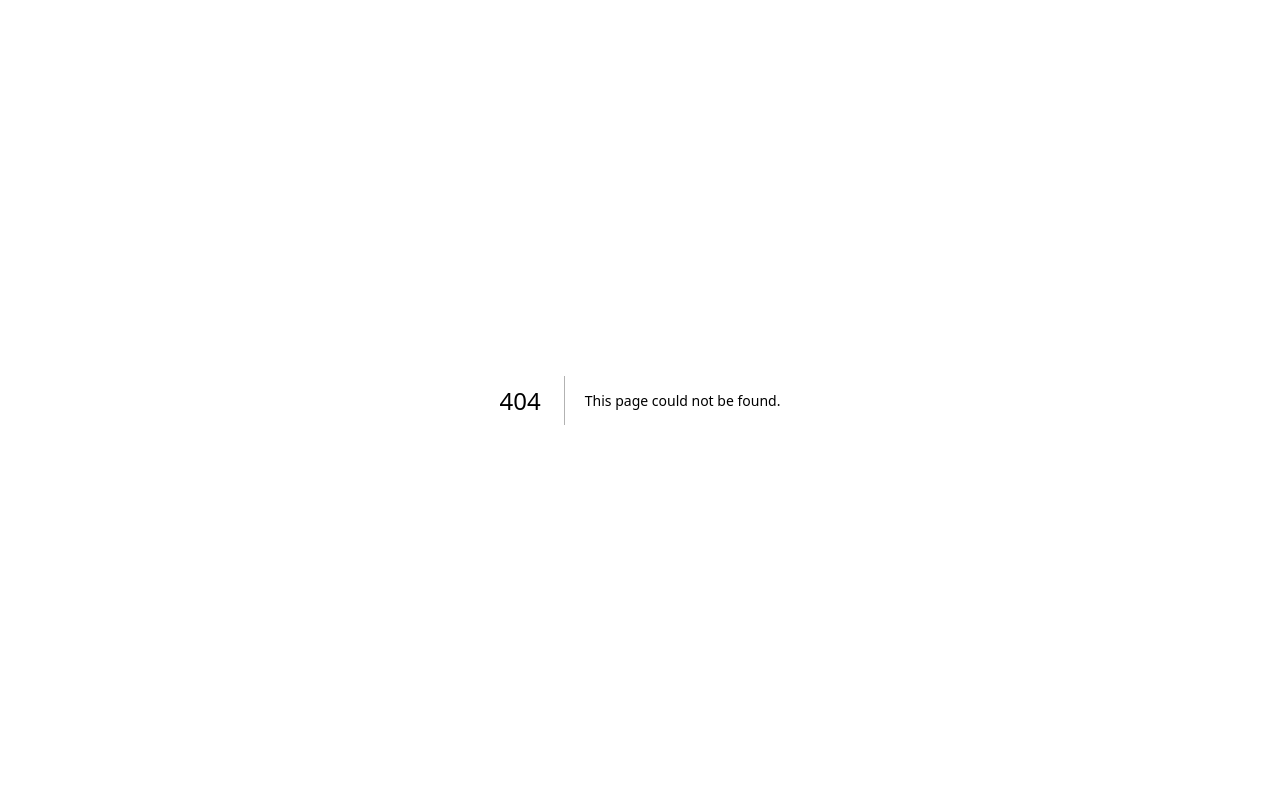
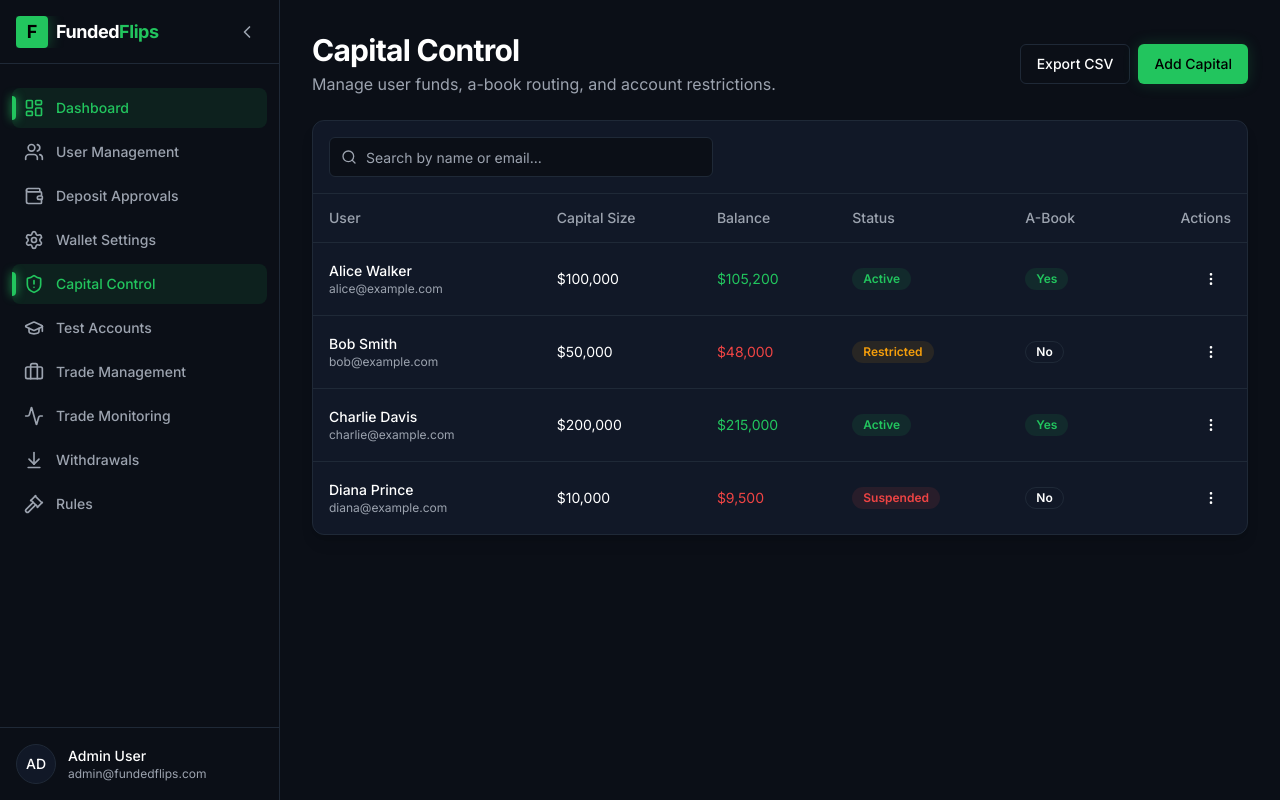
Before and after one commit to mycle-ahir/poly, a Next.js app: page /dashboard/capital-control in a window 1280 px wide. Before the commit this address had no page. Built offline with nearby package versions, Linux system fonts and the light colour scheme.

Commit message:
dashobard_capital_control

```diff
--- /dev/null
+++ b/app/dashboard/capital-control/page.tsx
@@ -0,0 +1,115 @@
+"use client";
+
+import { useState } from "react";
+import { Search, MoreVertical } from "lucide-react";
+import { Input } from "@/components/ui/Input";
+import { Badge } from "@/components/ui/Badge";
+import { Button } from "@/components/ui/Button";
+import {
+  Table,
+  TableBody,
+  TableCell,
+  TableHead,
+  TableHeader,
+  TableRow,
+} from "@/components/ui/Table";
+
+const DUMMY_DATA = [
+  { id: 1, user: "Alice Walker", email: "alice@example.com", capital: 100000, balance: 105200, status: "Active", aBook: true },
+  { id: 2, user: "Bob Smith", email: "bob@example.com", capital: 50000, balance: 48000, status: "Restricted", aBook: false },
+  { id: 3, user: "Charlie Davis", email: "charlie@example.com", capital: 200000, balance: 215000, status: "Active", aBook: true },
+  { id: 4, user: "Diana Prince", email: "diana@example.com", capital: 10000, balance: 9500, status: "Suspended", aBook: false },
+];
+
+export default function CapitalControlPage() {
+  const [search, setSearch] = useState("");
+
+  const filteredData = DUMMY_DATA.filter((item) =>
+    item.user.toLowerCase().includes(search.toLowerCase()) ||
+    item.email.toLowerCase().includes(search.toLowerCase())
+  );
+
+  return (
+    <div className="space-y-6">
+      <div className="flex flex-col sm:flex-row sm:items-center justify-between gap-4">
+        <div>
+          <h1 className="text-3xl font-bold tracking-tight">Capital Control</h1>
+          <p className="text-[var(--muted)] mt-1">Manage user funds, a-book routing, and account restrictions.</p>
+        </div>
+        <div className="flex items-center gap-2">
+          <Button variant="outline">Export CSV</Button>
+          <Button>Add Capital</Button>
+        </div>
+      </div>
+
+      <div className="bg-[var(--card)] border border-[var(--border)] rounded-xl overflow-hidden shadow-lg">
+        <div className="p-4 border-b border-[var(--border)] flex items-center gap-2">
+          <div className="relative w-full max-w-sm">
+            <Search className="absolute left-3 top-1/2 -translate-y-1/2 text-[var(--muted)]" size={16} />
+            <Input
+              placeholder="Search by name or email..."
+              value={search}
+              onChange={(e) => setSearch(e.target.value)}
+              className="pl-9"
+            />
+          </div>
+        </div>
+        <Table>
+          <TableHeader>
+            <TableRow>
+              <TableHead>User</TableHead>
+              <TableHead>Capital Size</TableHead>
+              <TableHead>Balance</TableHead>
+              <TableHead>Status</TableHead>
+              <TableHead>A-Book</TableHead>
+              <TableHead className="text-right">Actions</TableHead>
+            </TableRow>
+          </TableHeader>
+          <TableBody>
+            {filteredData.map((row) => (
+              <TableRow key={row.id}>
+                <TableCell>
+                  <div className="font-medium text-white">{row.user}</div>
+                  <div className="text-xs text-[var(--muted)]">{row.email}</div>
+                </TableCell>
+                <TableCell>${row.capital.toLocaleString()}</TableCell>
+                <TableCell>
+                  <span className={row.balance >= row.capital ? "text-[var(--primary)]" : "text-[var(--danger)]"}>
+                    ${row.balance.toLocaleString()}
+                  </span>
+                </TableCell>
+                <TableCell>
+                  <Badge
+                    variant={
+                      row.status === "Active" ? "success" :
+                      row.status === "Restricted" ? "warning" : "danger"
+                    }
+                  >
+                    {row.status}
+                  </Badge>
+                </TableCell>
+                <TableCell>
+                  <Badge variant={row.aBook ? "default" : "outline"}>
+                    {row.aBook ? "Yes" : "No"}
+                  </Badge>
+                </TableCell>
+                <TableCell className="text-right">
+                  <Button variant="ghost" size="icon">
+                    <MoreVertical size={16} />
+                  </Button>
+                </TableCell>
+              </TableRow>
+            ))}
+            {filteredData.length === 0 && (
+              <TableRow>
+                <TableCell colSpan={6} className="text-center py-8 text-[var(--muted)]">
+                  No accounts found.
+                </TableCell>
+              </TableRow>
+            )}
+          </TableBody>
+        </Table>
+      </div>
+    </div>
+  );
+}
```
